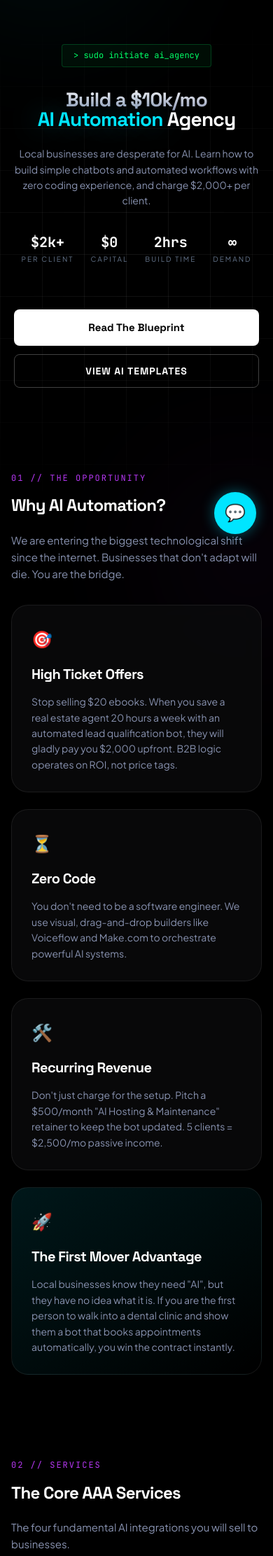
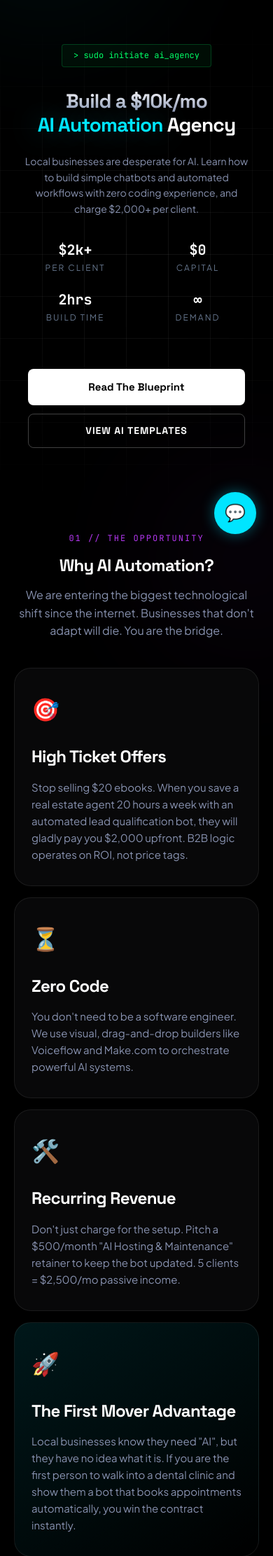
Before and after one commit to Amrit022/agentos-live, a Flask app: page / in a window 390 px wide. Shown: the part 57-2280 px from the top of the page at 70% size. Run offline with Flask 3, Linux system fonts and the light colour scheme.

Commit message:
Hardened mobile responsiveness and fixed overlapping content

```diff
--- a/templates/index.html
+++ b/templates/index.html
@@ -352,64 +352,60 @@
 
   /* ───── RESPONSIVE: MOBILE ───── */
   @media(max-width: 768px) {
-    nav { padding: 16px 20px; }
+    nav { padding: 12px 20px; }
     .hamburger { display: flex; }
     .nav-links {
       display: none; position: fixed; top: 0; left: 0; right: 0; bottom: 0;
-      background: rgba(0,0,0,0.97); backdrop-filter: blur(20px);
+      background: #000000; /* Solid black for readability */
       flex-direction: column; justify-content: center; align-items: center;
-      gap: 28px; z-index: 150;
+      gap: 32px; z-index: 150;
+      padding-top: 60px;
     }
     .nav-links.open { display: flex; }
-    .nav-links a { font-size: 20px; font-weight: 600; color: #fff; }
+    .nav-links a { font-size: 24px; font-weight: 700; color: #fff; }
+
     .btn-neon.nav-cta-desktop { display: none; }
 
     #hero { padding: 120px 20px 60px; min-height: auto; }
-    .hero-title { font-size: 36px !important; }
-    .hero-sub { font-size: 15px; margin-bottom: 32px; }
-    .hero-metrics { gap: 24px; }
+    .hero-title { font-size: clamp(32px, 10vw, 48px) !important; line-height: 1.2; }
+    .hero-sub { font-size: 16px; margin-bottom: 32px; padding: 0 10px; }
+    .hero-metrics { gap: 20px; flex-wrap: wrap; justify-content: center; }
+    .metric { width: calc(50% - 20px); }
     .metric-val { font-size: 24px; }
-    .metric-lbl { font-size: 10px; }
-    .hero-cta-group { flex-direction: column; width: 100%; gap: 12px; }
-    .hero-cta-group a { width: 100%; text-align: center; }
+    .hero-cta-group { flex-direction: column; width: 100%; gap: 12px; padding: 0 20px; }
+    .hero-cta-group a { width: 100%; }
 
-    .bento-grid { grid-template-columns: 1fr; grid-auto-rows: auto; }
-    .bento-card { padding: 28px; min-height: auto; }
-    .bento-icon { font-size: 24px; margin-bottom: 16px; }
-    .bento-title { font-size: 20px; }
-    .bento-desc { font-size: 14px; }
-    .col-span-2 { grid-column: span 1; }
-    .row-span-2 { grid-row: span 1; }
+    .bento-grid {
+      grid-template-columns: 1fr !important;
+      grid-auto-rows: auto !important;
+      gap: 16px;
+    }
+    .bento-card {
+      padding: 32px 24px;
+      min-height: auto !important;
+      grid-column: span 1 !important;
+      grid-row: span 1 !important;
+    }
 
-    section { padding: 60px 16px; }
-    .section-header { margin-bottom: 32px; }
-    .sec-title { font-size: 28px; }
-    .sec-desc { font-size: 15px; }
+    section { padding: 60px 20px; }
+    .section-header { margin-bottom: 40px; text-align: center; }
+    .sec-title { font-size: 32px; margin-bottom: 16px; }
+    .sec-desc { font-size: 16px; margin: 0 auto; }
 
-    .blueprint-list { padding-left: 24px; margin-left: 8px; }
-    .bp-title { font-size: 17px; }
-    .bp-desc { font-size: 14px; }
+    .blueprint-list { padding-left: 24px; margin-left: 0; border-left: 2px solid var(--border-dim); }
+    .bp-title { font-size: 18px; }
 
-    .store-grid { grid-template-columns: 1fr; }
-    .product-card { padding: 24px; }
-    .prod-price { font-size: 28px; }
+    .store-grid { grid-template-columns: 1fr !important; gap: 20px; }
+    .product-card { padding: 32px 20px; }
 
-    .review-card { width: 280px; padding: 24px; }
+    #countdown-banner { padding: 24px 16px; gap: 20px; }
 
-    footer { padding: 40px 16px; }
-
-    #countdown-banner { padding: 16px; gap: 16px; flex-direction: column; text-align: center; }
-    #countdown-banner #timer-display { gap: 10px; }
-    #countdown-banner #timer-display > div > div:first-child { font-size: 22px; padding: 6px 10px; min-width: 40px; }
-    #countdown-banner #timer-display > div:nth-child(2),
-    #countdown-banner #timer-display > div:nth-child(4) { font-size: 22px; }
-
-    #ai-chat-widget { bottom: 16px; right: 16px; }
-    #chat-window { width: calc(100vw - 32px) !important; height: 70vh !important; }
-
-    #social-proof-popup { max-width: calc(100vw - 32px) !important; left: 16px !important; bottom: 90px !important; }
-
-    .modal-content { padding: 24px; width: 95%; }
+    #social-proof-popup {
+      width: calc(100% - 40px) !important;
+      left: 20px !important;
+      bottom: 100px !important;
+      padding: 12px;
+    }
   }
 
   /* ───── RESPONSIVE: SMALL PHONES ───── */
```
